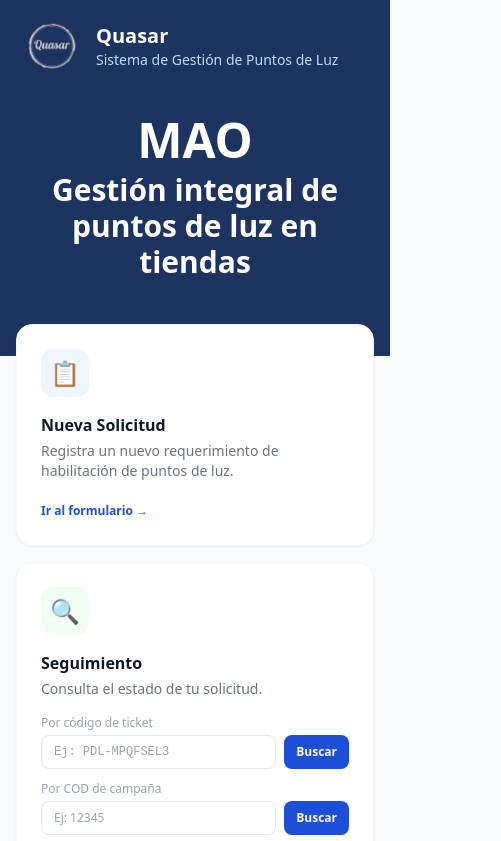
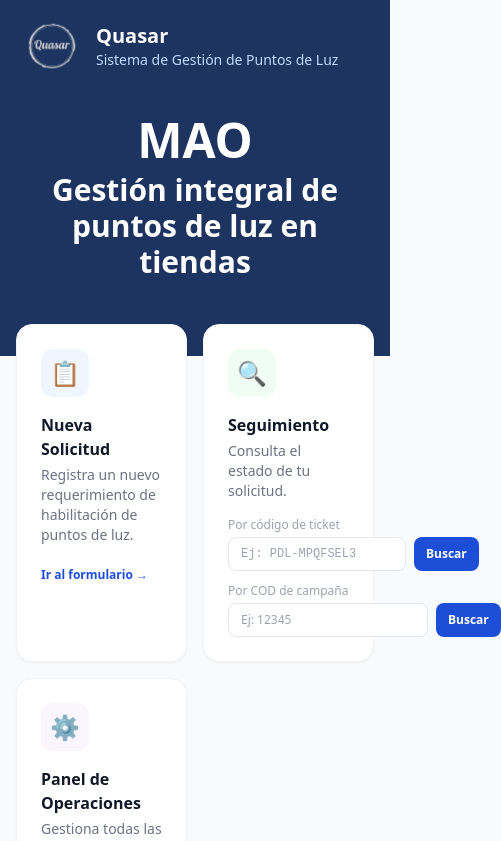
Before and after one commit to operacionesquasar23-netizen/gestion-pdl, a Next.js app: page / in a window 390 px wide. Shown: the top 841 px of the page, 501 px wide, since content can reach past the window. Built offline with nearby package versions, Linux system fonts and the light colour scheme.

Commit message:
Fix grid cards inicio

```diff
--- a/src/pages/index.js
+++ b/src/pages/index.js
@@ -50,7 +50,7 @@
 
         {/* Cards */}
         <div className="max-w-5xl mx-auto px-4 -mt-8 pb-12 w-full">
-          <div className="grid grid-cols-1 md:grid-cols-4 gap-4">
+          <div className="grid grid-cols-2 md:grid-cols-2 lg:grid-cols-4 gap-4">
 
             {/* Nueva Solicitud */}
             <a href="/nueva-solicitud"
```
